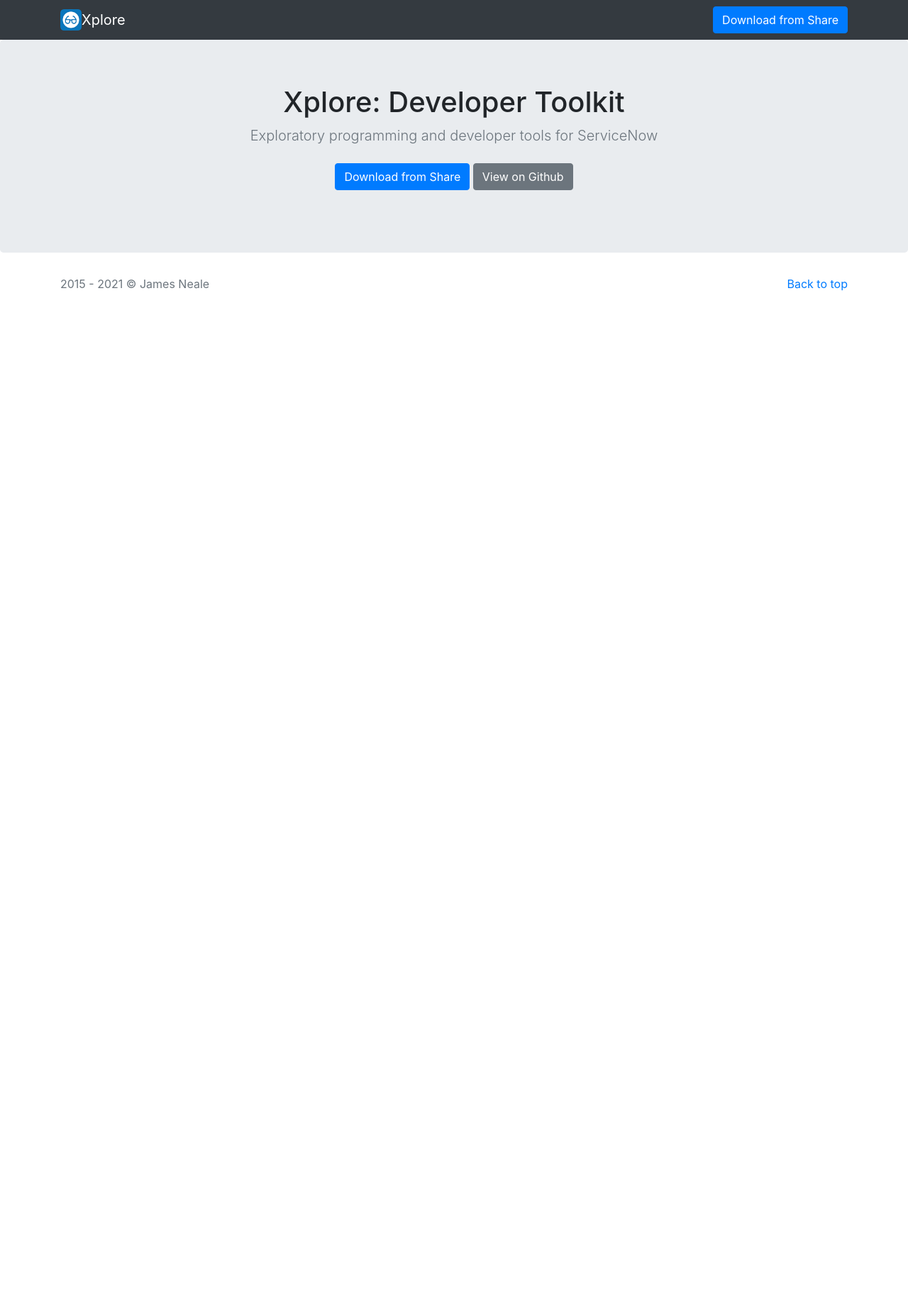
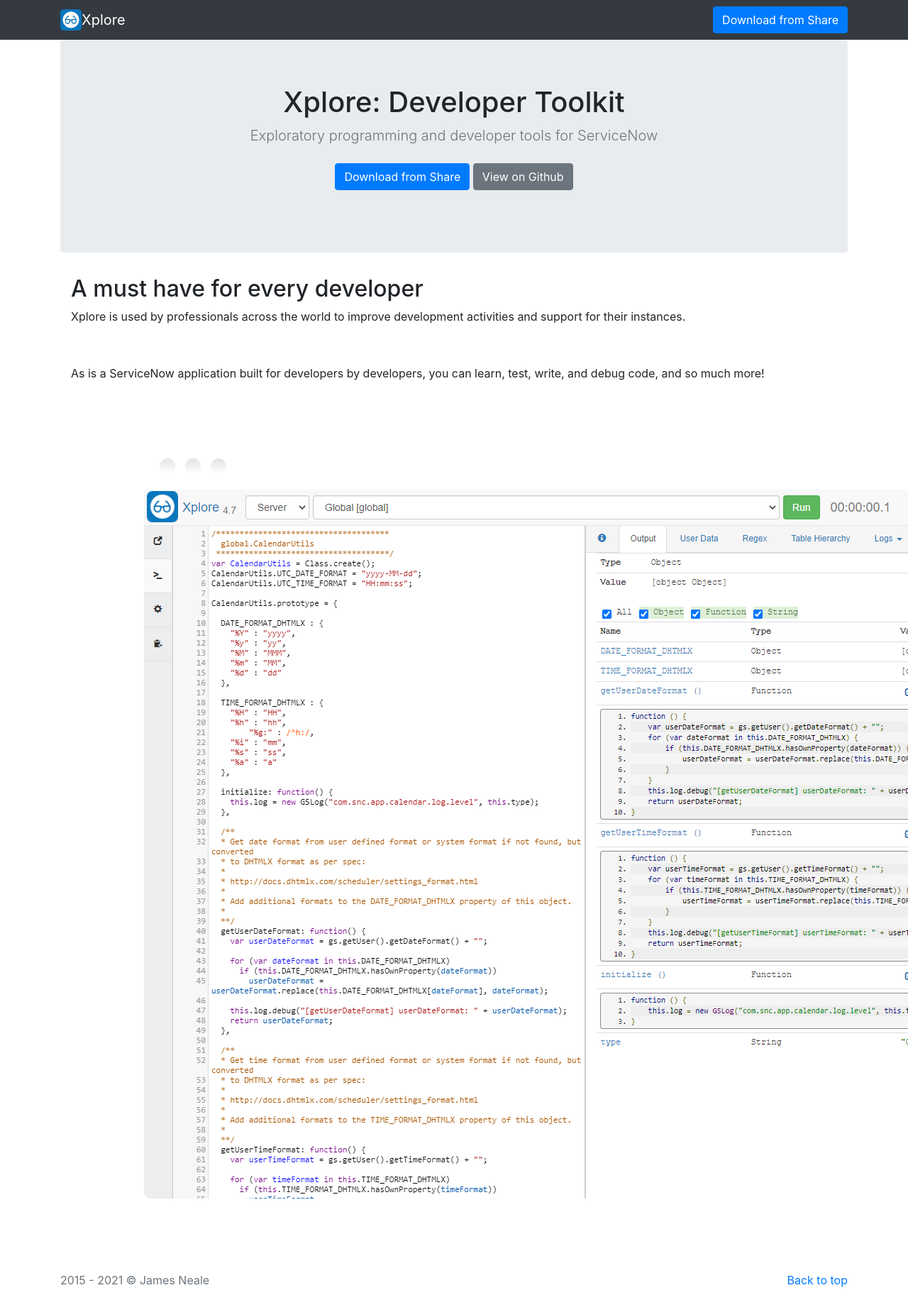
Before and after one commit to jneale/Xplore, a Jekyll site: the page built from index.md, in a window 1280 px wide. Shown: the whole page at 71% size. Built offline with Jekyll 4.4.1, drawn with Linux system fonts in a browser that asks for light colours; nearby versions of some CDN libraries; our own code applies the rules of GitHub Pages for plain Markdown files; before the commit the page ends 900 px from its top, so only the background shows below that.

Commit message:
Update homepage

```diff
--- a/_layouts/default.html
+++ b/_layouts/default.html
@@ -7,6 +7,8 @@
 
   <!-- Bootstrap CSS -->
   <link rel="stylesheet" href="https://maxcdn.bootstrapcdn.com/bootstrap/4.0.0/css/bootstrap.min.css" integrity="sha384-Gn5384xqQ1aoWXA+058RXPxPg6fy4IWvTNh0E263XmFcJlSAwiGgFAW/dAiS6JXm" crossorigin="anonymous">
+
+  <link rel="stylesheet" href="style.css">
 
   <title>Xplore: Developer Toolkit for ServiceNow</title>
   </head>
--- a/index.md
+++ b/index.md
@@ -1,14 +1,33 @@
-<section class="jumbotron text-center">
-  <div class="container">
-    <h1 class="jumbotron-heading">Xplore: Developer Toolkit</h1>
-    <p class="lead text-muted">Exploratory programming and developer tools for ServiceNow</p>
-    <p>
-      <a class="btn btn-primary my-2" href="https://developer.servicenow.com/connect.do#!/share/contents/9650888_xplore_developer_toolkit" rel="noopener noreferrer" target="_blank">
-        Download from Share
-      </a>
-     <a class="btn btn-secondary my-2" href="https://github.com/jneale/Xplore" rel="noopener noreferrer" target="_blank">
-        View on Github
-      </a>
-    </p>
-  </div>
-</section>
+<div class="container">
+  <section class="jumbotron text-center">
+    <div class="container">
+      <h1 class="jumbotron-heading">Xplore: Developer Toolkit</h1>
+      <p class="lead text-muted">Exploratory programming and developer tools for ServiceNow</p>
+      <p>
+        <a class="btn btn-primary my-2" href="https://developer.servicenow.com/connect.do#!/share/contents/9650888_xplore_developer_toolkit" rel="noopener noreferrer" target="_blank">
+          Download from Share
+        </a>
+       <a class="btn btn-secondary my-2" href="https://github.com/jneale/Xplore" rel="noopener noreferrer" target="_blank">
+          View on Github
+        </a>
+      </p>
+    </div>
+  </section>
+
+  <section class="section-light">
+    <div class="wrap _w-custom hero5 store-wrap">
+      <div class="col-md">
+        <div class="feature-block">
+          <h2 class="feature-headline">A must have for every developer</h2>
+          <div class="feature-narrative w-richtext">
+            <p>Xplore is used by professionals across the world to improve development activities and support for their instances.</p>
+            <p>‍</p>
+            <p>As is a ServiceNow application built for developers by developers, you can learn, test, write, and debug code, and so much more!</p>
+          </div>
+        </div>
+      </div>
+      <div class="col-md">
+        <img class="hero5-image" src="assets/xplore-screenshot.png"></div>
+    </div>
+  </section>
+</div>
--- /dev/null
+++ b/style.css
@@ -0,0 +1,7 @@
+.hero-5-image {
+	position: absolute;
+  left: 50%;
+  top: 50px;
+  bottom: 0px;
+  display: inline-block;
+}
```
Also changed, not shown: assets/xplore-screenshot.png (added).
